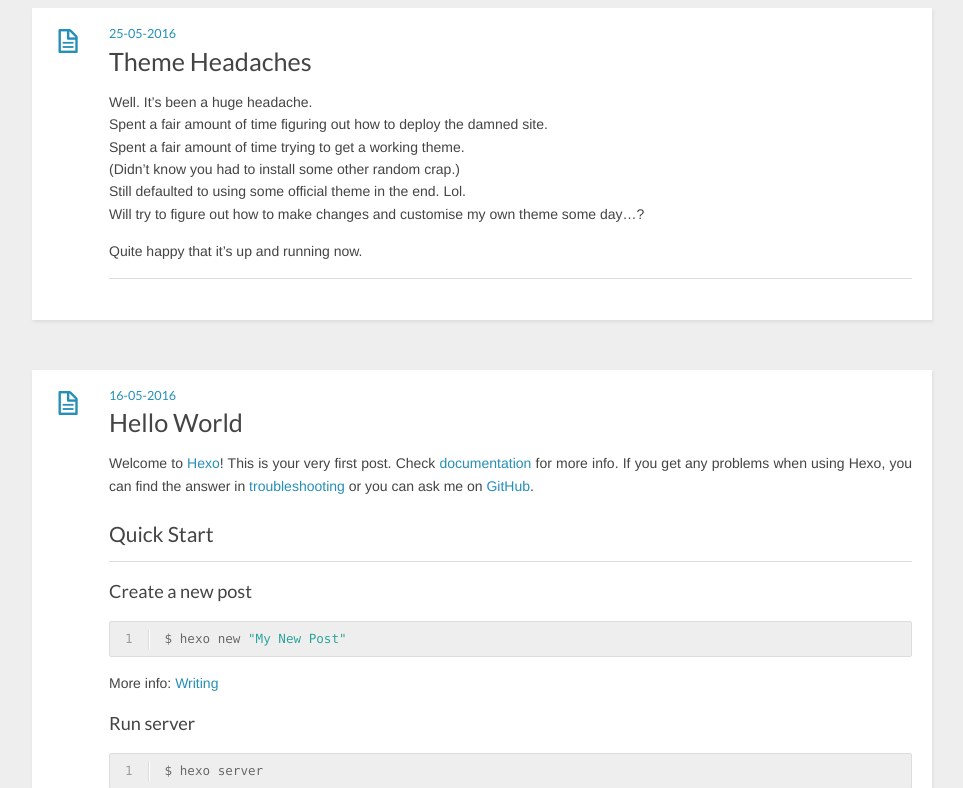
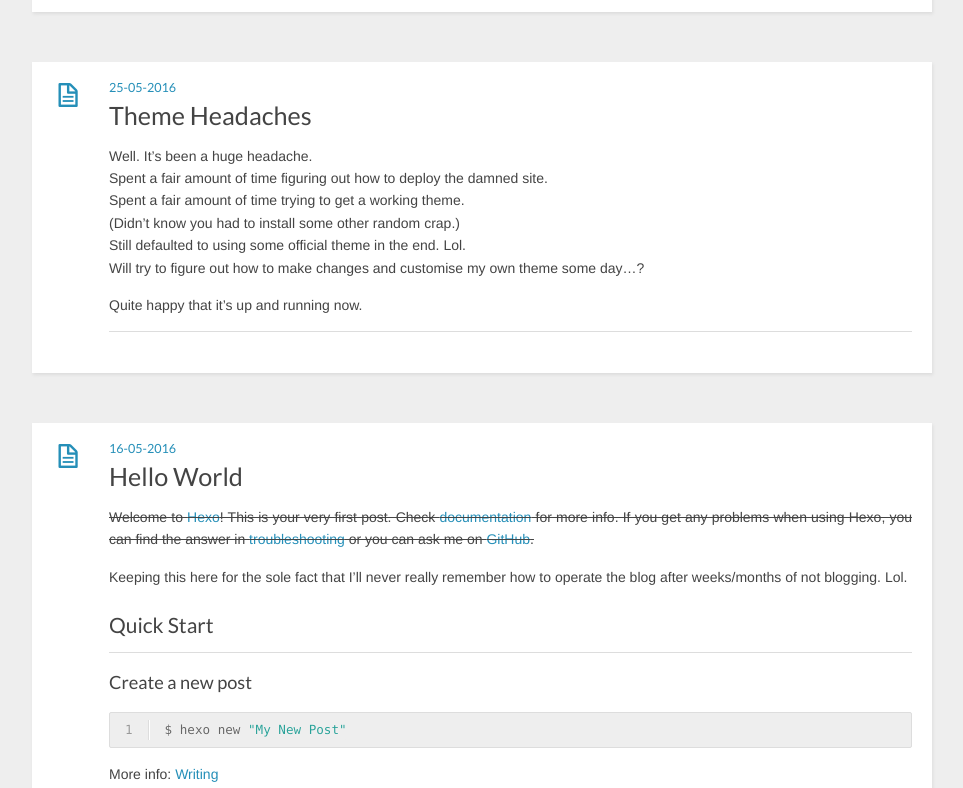
Before and after one commit to ymtang/blog, a plain HTML site: page index.html in a window 1280 px wide. Shown: the part 2593-3381 px from the top of the page, without its empty margins (8-971 px from the left). Drawn offline with nearby package versions, Linux system fonts and the light colour scheme.

Commit message:
Site updated: 2016-08-06 20:20:39

```diff
--- a/index.html
+++ b/index.html
@@ -73,7 +73,7 @@
 <p>So we went through (IMO) a 2, 3-month long hellish quagmire getting crappy <em>Chuwi</em> brand Chinese tablets. Never again. You really get what you pay for. Quality control is not one of them. That wasted so much time and generated so much frustration, it just added on to my overflowing plate. Still wanted to go all digital though. So we got <em>Cube</em> brand Chinese tablets now. Hoping nothing bad crops up along the way now. It’s a gamble with this area of Chinese industry.</p>
 <h3 id="Other-recurring-phrases-I-hear"><a href="#Other-recurring-phrases-I-hear" class="headerlink" title="Other recurring phrases I hear"></a>Other recurring phrases I hear</h3><blockquote>
 <p><em>“Let’s make a start…”</em><br><code>It was &quot;Let&#39;s get started...&quot; back in Perth</code></p>
-<p><em>“Does that make sense?” – after listening to an explanation, usually from peers</em><br><code>Sorry, it&#39;s clear as mud to me, most of the time...</code></p>
+<p><em>“Does that make sense?” – after listening to an explanation, usually from peers</em><br><code>Sorry, it&#39;s clear as mud to me, most of the time... Also, is it just me, or this phrase seems to either be used a lot in NSW, or in degrees with a scientific background???</code></p>
 </blockquote>
 
 
@@ -222,7 +222,8 @@
     </header>
     <div class="entry">
 
-        <p>Welcome to <a href="https://hexo.io/" target="_blank" rel="external">Hexo</a>! This is your very first post. Check <a href="https://hexo.io/docs/" target="_blank" rel="external">documentation</a> for more info. If you get any problems when using Hexo, you can find the answer in <a href="https://hexo.io/docs/troubleshooting.html" target="_blank" rel="external">troubleshooting</a> or you can ask me on <a href="https://github.com/hexojs/hexo/issues" target="_blank" rel="external">GitHub</a>.</p>
+        <p><del>Welcome to <a href="https://hexo.io/" target="_blank" rel="external">Hexo</a>! This is your very first post. Check <a href="https://hexo.io/docs/" target="_blank" rel="external">documentation</a> for more info. If you get any problems when using Hexo, you can find the answer in <a href="https://hexo.io/docs/troubleshooting.html" target="_blank" rel="external">troubleshooting</a> or you can ask me on <a href="https://github.com/hexojs/hexo/issues" target="_blank" rel="external">GitHub</a>.</del></p>
+<p>Keeping this here for the sole fact that I’ll never really remember how to operate the blog after weeks/months of not blogging. Lol.</p>
 <h2 id="Quick-Start"><a href="#Quick-Start" class="headerlink" title="Quick Start"></a>Quick Start</h2><h3 id="Create-a-new-post"><a href="#Create-a-new-post" class="headerlink" title="Create a new post"></a>Create a new post</h3><figure class="highlight bash"><table><tr><td class="gutter"><pre><span class="line">1</span><br></pre></td><td class="code"><pre><span class="line">$ hexo new <span class="string">"My New Post"</span></span><br></pre></td></tr></table></figure>
 <p>More info: <a href="https://hexo.io/docs/writing.html" target="_blank" rel="external">Writing</a></p>
 <h3 id="Run-server"><a href="#Run-server" class="headerlink" title="Run server"></a>Run server</h3><figure class="highlight bash"><table><tr><td class="gutter"><pre><span class="line">1</span><br></pre></td><td class="code"><pre><span class="line">$ hexo server</span><br></pre></td></tr></table></figure>
```
Also changed, not shown: 2016/05/16/hello-world/index.html (+2 -1 lines), 2016/08/02/1rsa2/index.html (+1 -1 lines).
